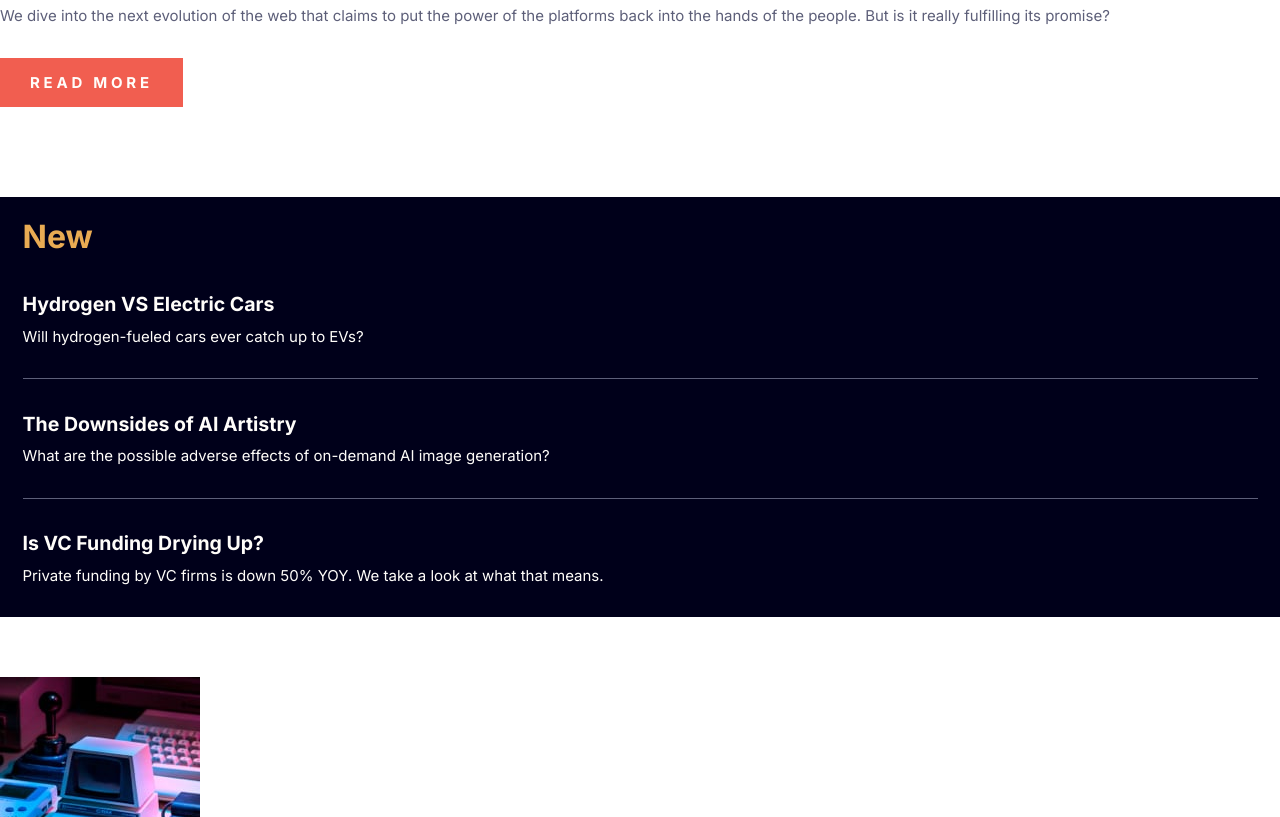
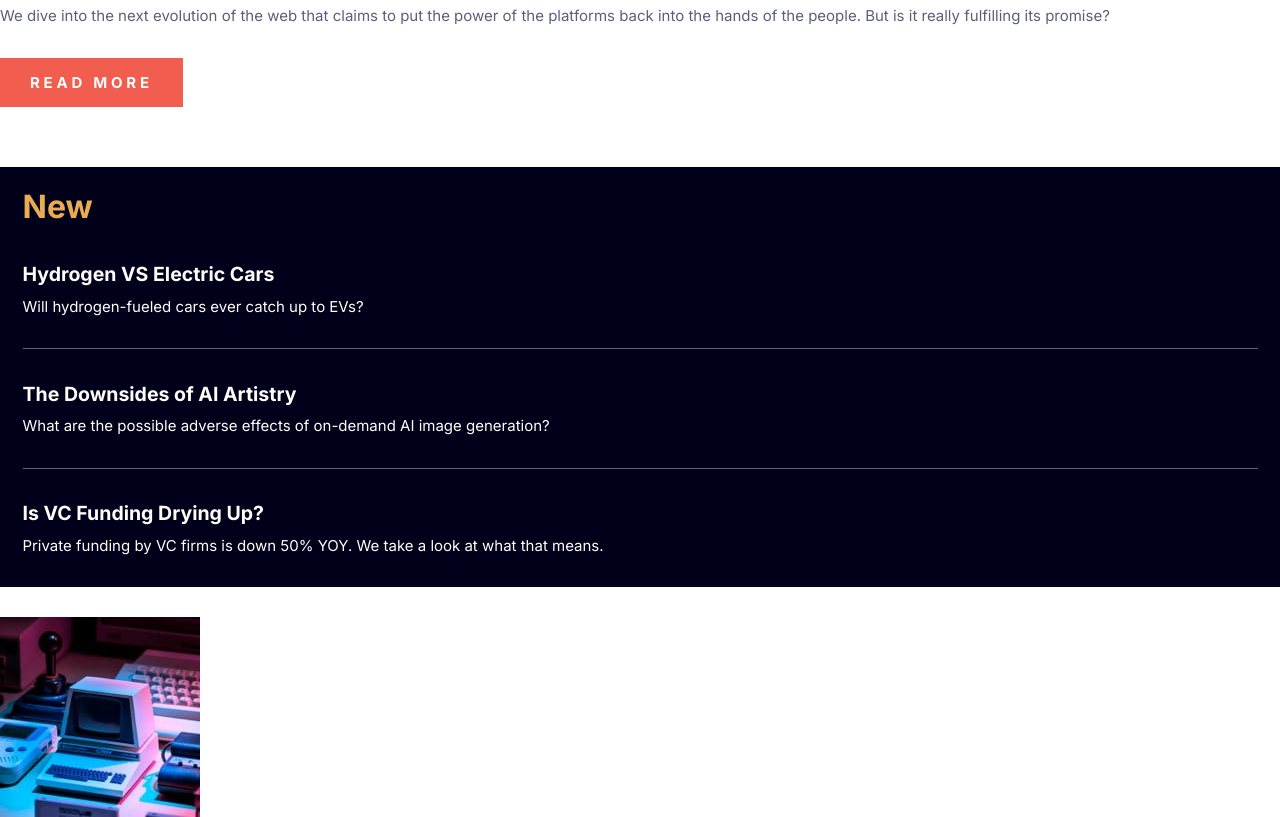
Before and after one commit to ephraim-beltran/news-homepage, a plain HTML site: page index.html in a window 1280 px wide. Shown: the part 688-1505 px from the top of the page. Drawn offline with Linux system fonts and the light colour scheme.

Commit message:
Removed margins and converted into grid layout

```diff
--- a/new_stories.css
+++ b/new_stories.css
@@ -1,7 +1,5 @@
 .section-new {
     background-color: hsl(var(--very-dark-blue));
-    margin-top: 2em;
-    margin-bottom: 2em;
     display: flex;
     flex-direction: column;
     justify-content: space-between;
```
